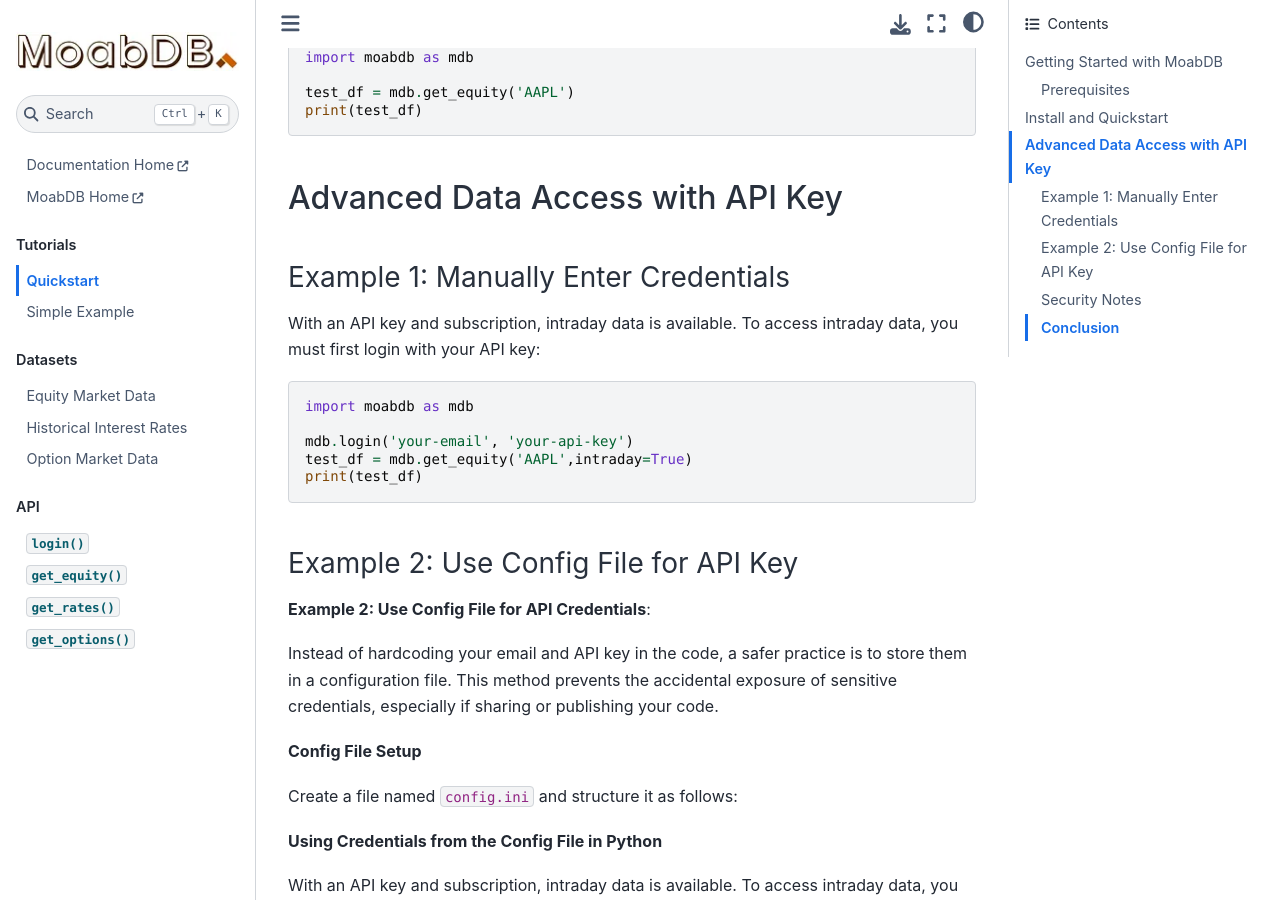
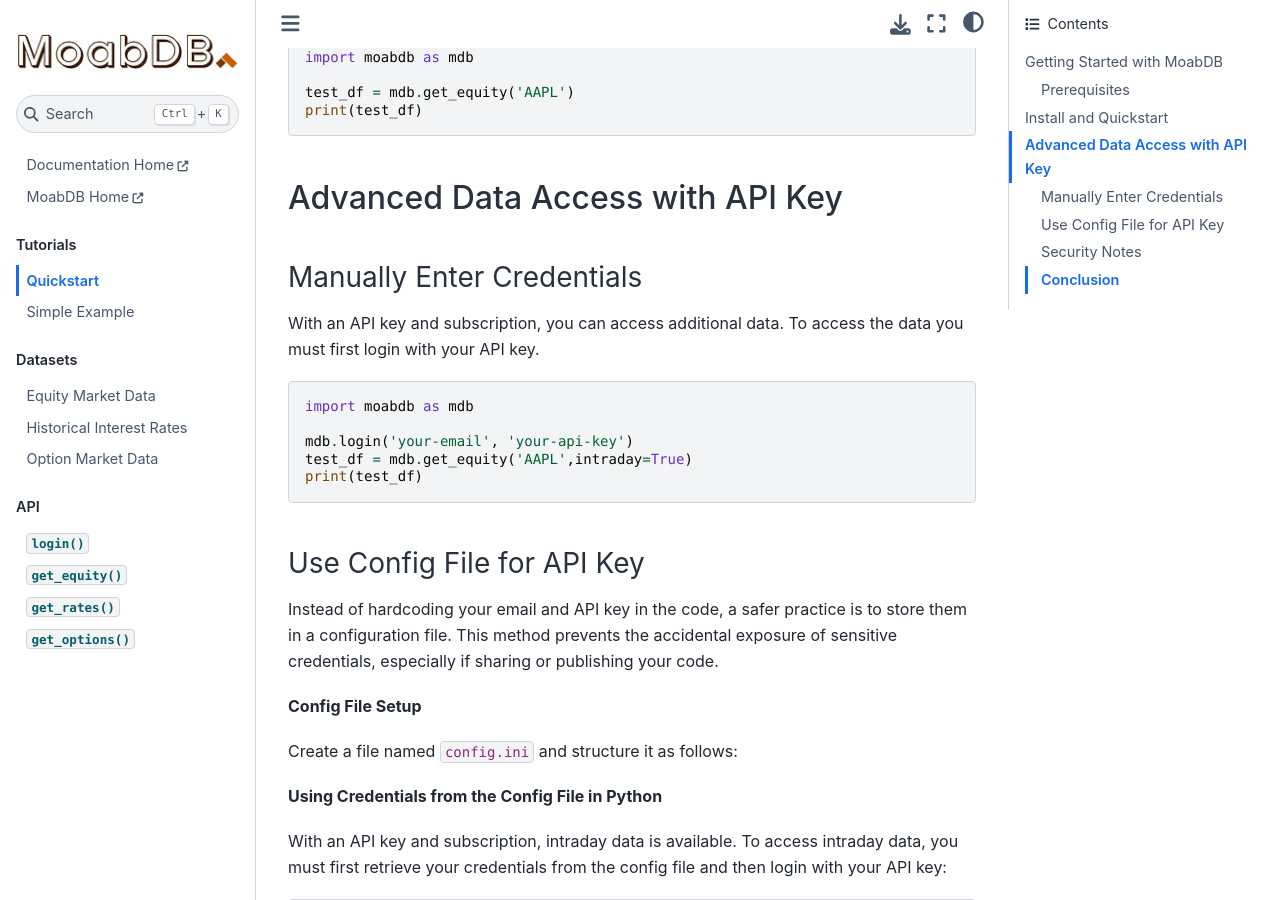
Before and after one commit to MoabDB/moabdb-py, a Sphinx documentation site: the page built from docs/source/tutorial/installation.rst, in a window 1280 px wide and 900 px high, scrolled down 932 px. Built offline with Sphinx 7.4.7 and the Sphinx Book theme 1.1.4, drawn with Linux system fonts in a browser that asks for light colours; pages that are not in the unit, such as notebooks, are missing from menus.

Commit message:
example5

```diff
--- a/docs/source/tutorial/installation.rst
+++ b/docs/source/tutorial/installation.rst
@@ -50,10 +50,10 @@
 Advanced Data Access with API Key
 =================================
 
-Example 1: Manually Enter Credentials
--------------------------------------
+Manually Enter Credentials
+--------------------------
 
-With an API key and subscription, intraday data is available. To access intraday data, you must first login with your API key:
+With an API key and subscription, you can access additional data. To access the data you must first login with your API key.
 
 .. code-block:: python
 
@@ -64,21 +64,19 @@
     print(test_df)
 
 
-Example 2: Use Config File for API Key
---------------------------------------
+Use Config File for API Key
+---------------------------
 
-**Example 2: Use Config File for API Credentials**:
-
-Instead of hardcoding your email and API key in the code, a safer practice is to store them in a configuration file. This method prevents the accidental exposure of sensitive credentials, especially if sharing or publishing your code.
+Instead of hardcoding your email and API key in the code, a safer practice is to store them in a configuration file.
+This method prevents the accidental exposure of sensitive credentials, especially if sharing or publishing your code.
 
 **Config File Setup**
 
 Create a file named ``config.ini`` and structure it as follows:
 
 .. code-block:: python
-    [Credentials]
-    email = your-email@example.com
-    api_key = your-secret-api-key
+    email = 'your-email@example.com'
+    api_key = 'your-secret-api-key'
 
 **Using Credentials from the Config File in Python**
 
```
